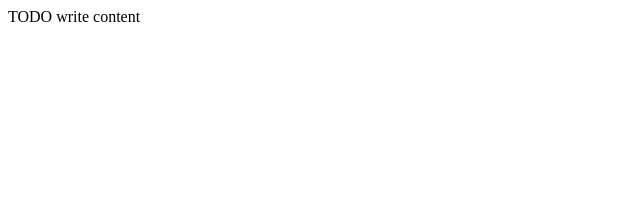
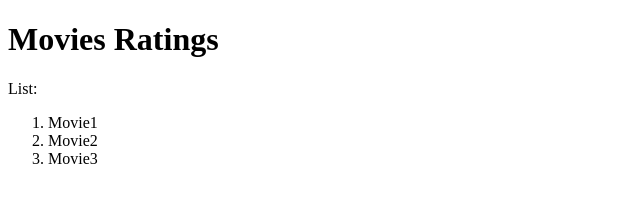
Before and after one commit to natalijam/Movies, a website: page public_html/index.html in a window 1280 px wide. Shown: the whole page, without its empty margins (0-640 px from the left). Drawn offline with Linux system fonts and the light colour scheme.

Commit message:
add first movies list on homepage

```diff
--- a/nbproject/project.xml
+++ b/nbproject/project.xml
@@ -3,7 +3,7 @@
     <type>org.netbeans.modules.web.clientproject</type>
     <configuration>
         <data xmlns="http://www.netbeans.org/ns/clientside-project/1">
-            <name>PetShop</name>
+            <name>Movies</name>
         </data>
     </configuration>
 </project>
--- a/public_html/index.html
+++ b/public_html/index.html
@@ -6,11 +6,23 @@ and open the template in the editor.
 -->
 <html>
     <head>
-        <title>TODO supply a title</title>
+        <title>Movies</title>
         <meta charset="UTF-8">
         <meta name="viewport" content="width=device-width, initial-scale=1.0">
     </head>
     <body>
-        <div>TODO write content</div>
+        <div>
+
+            <h1>Movies Ratings</h1>
+            <p>List:</p>
+            <ol>
+                <li>Movie1</li>
+                <li>Movie2</li>
+                <li>Movie3</li>
+            </ol>
+
+        </div>
+
+
     </body>
 </html>
```
